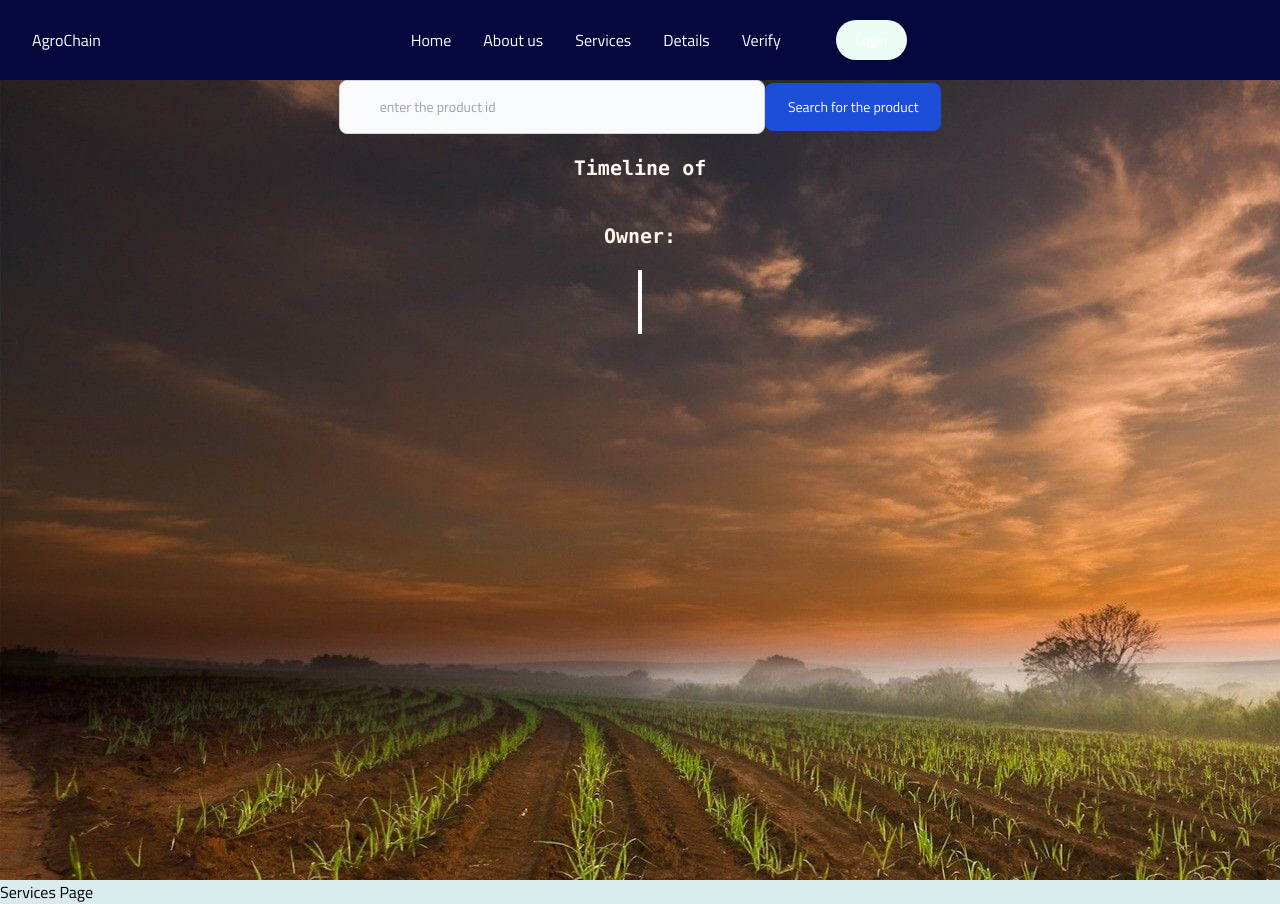
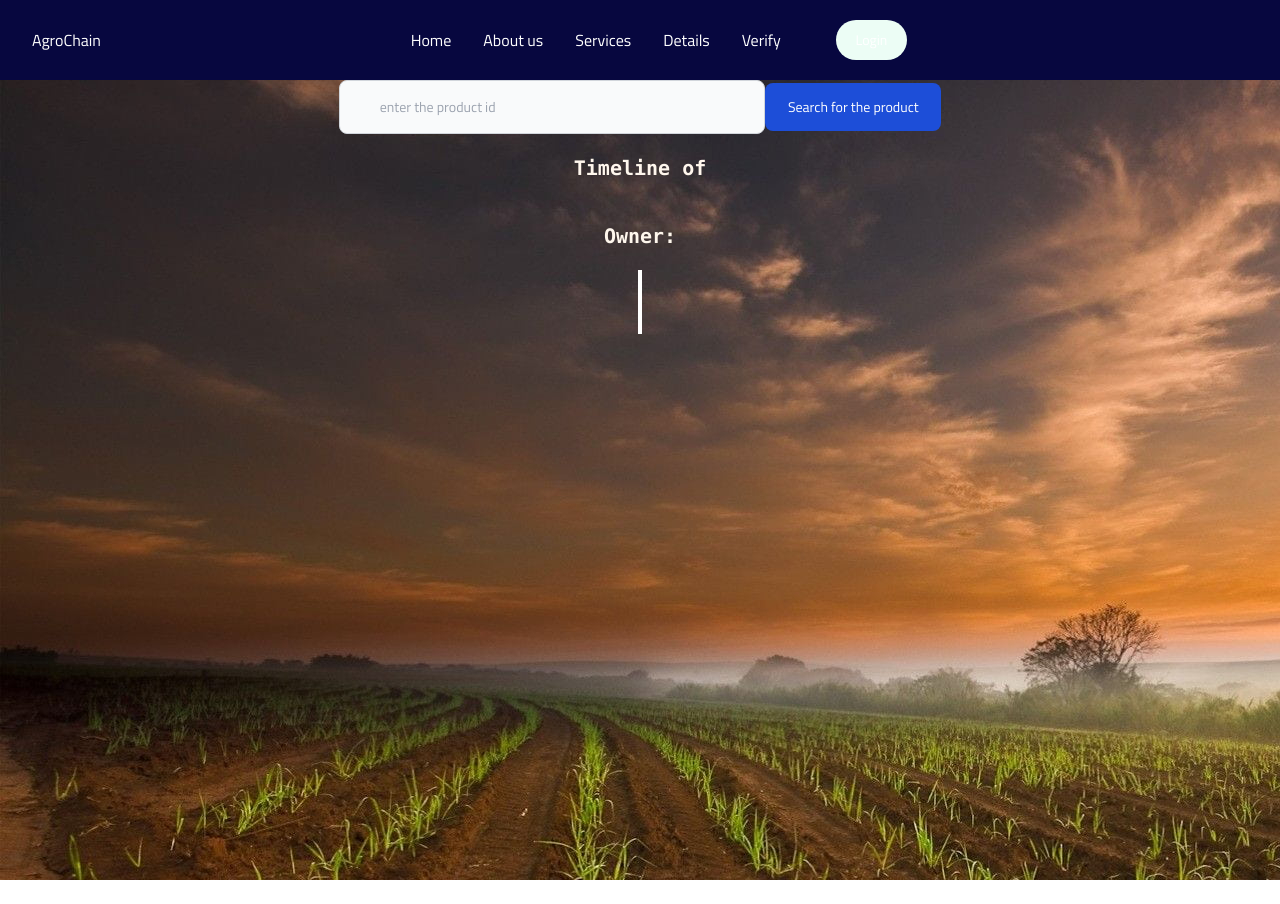
Before and after one commit to AadiNir/SIH-project, a React (Create React App) app in the folder Client/: page /Services in a window 1280 px wide. After the commit the page ends 880 px from the top, so only its background shows below. Built offline with nearby package versions, Linux system fonts and the light colour scheme.

Commit message:
removed unneccesary

```diff
--- a/Client/src/Pages/Services.js
+++ b/Client/src/Pages/Services.js
@@ -14,7 +14,6 @@ function Services(){
         <div style = {pageStyle}>
             <Navbar></Navbar>
             <TimeLine></TimeLine>
-            <div><h1>Services Page</h1></div>
         </div>
     )
 }
```
